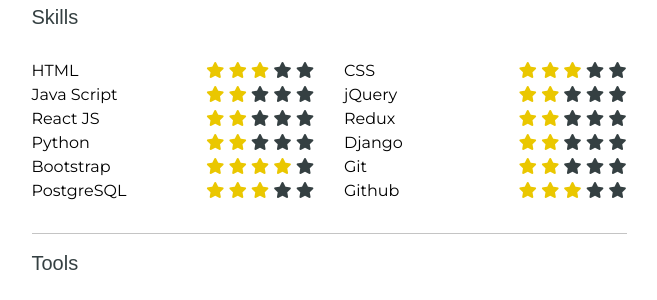
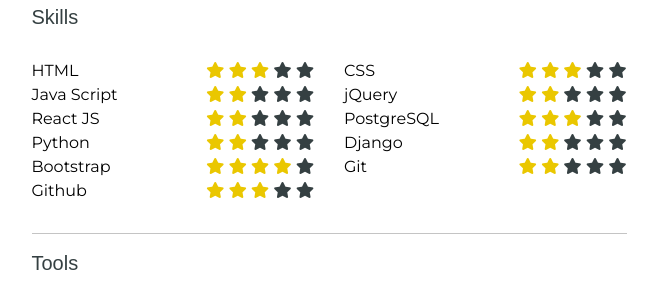
Before and after one commit to TomRichtr/my_personal_website, a Django app: page /profile/ in a window 1280 px wide. Shown: the part 1470-1770 px from the top of the page, without its empty margins (311-968 px from the left). Run offline with Django 3.2, Linux system fonts and the light colour scheme; some libraries are stand-ins or nearby versions; some web fonts are replaced.

Commit message:
Update _skills.html

```diff
--- a/templates/profile/_skills.html
+++ b/templates/profile/_skills.html
@@ -59,11 +59,11 @@
     </div>
   </div>
   <div class="col-sm-6 rating-container redux d-flex justify-content-between">
-    <div class="skill-name-container">Redux</div>
+    <div class="skill-name-container">PostgreSQL</div>
     <div class="">
       <span class="fa fa-star checked"></span>
       <span class="fa fa-star checked"></span>
-      <span class="fa fa-star"></span>
+      <span class="fa fa-star checked"></span>
       <span class="fa fa-star"></span>
       <span class="fa fa-star"></span>
     </div>
@@ -118,16 +118,6 @@
 
 <div class="row">
   <div class="col-sm-6 rating-container postgresql d-flex justify-content-between">
-    <div class="skill-name-container">PostgreSQL</div>
-    <div class="">
-      <span class="fa fa-star checked"></span>
-      <span class="fa fa-star checked"></span>
-      <span class="fa fa-star checked"></span>
-      <span class="fa fa-star"></span>
-      <span class="fa fa-star"></span>
-    </div>
-  </div>
-  <div class="col-sm-6 rating-container github d-flex justify-content-between">
     <div class="skill-name-container">Github</div>
     <div class="">
       <span class="fa fa-star checked"></span>
```
